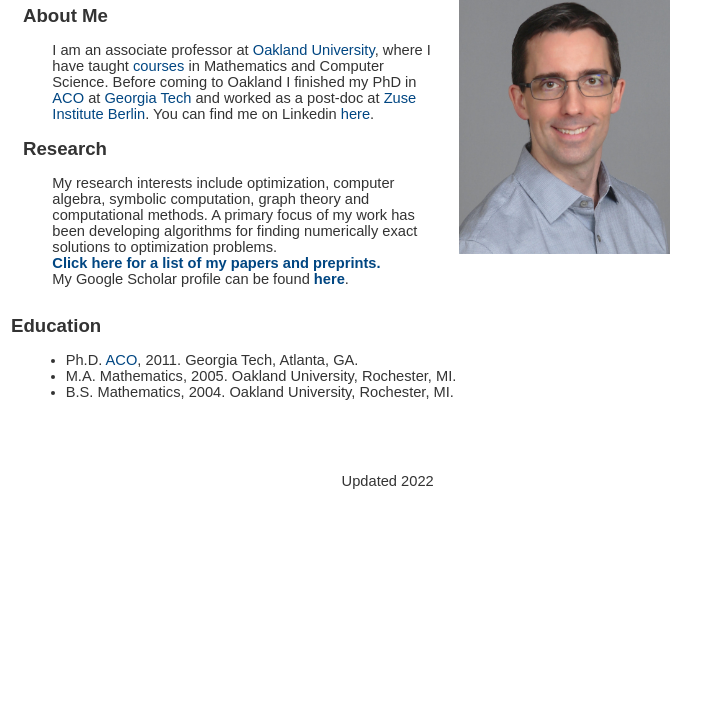
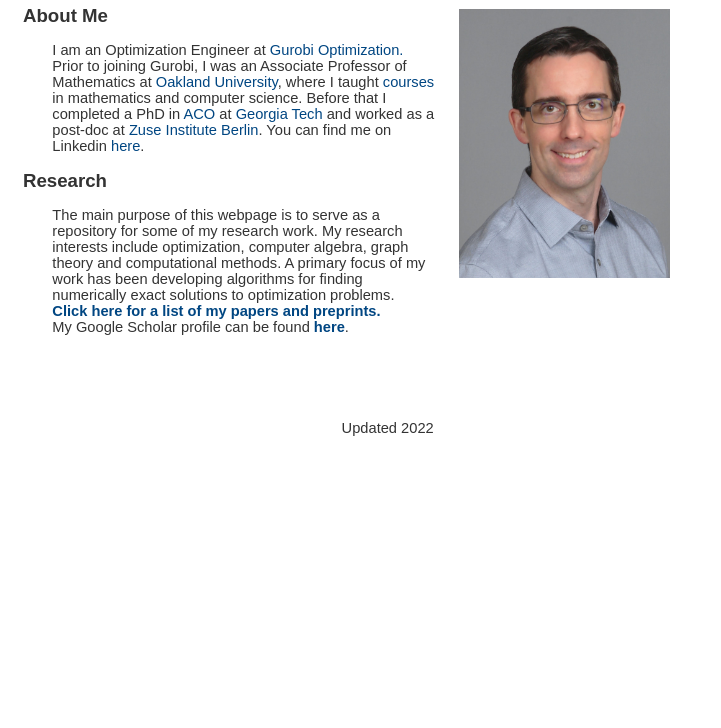
Before and after one commit to desteffy/desteffy.github.io, a plain HTML site: page index.html in a window 1280 px wide. Shown: the part 72-800 px from the top of the page, without its empty margins (0-721 px from the left). Drawn offline with Linux system fonts and the light colour scheme.

Commit message:
Updated affiliation

```diff
--- a/index.html
+++ b/index.html
@@ -44,12 +44,14 @@
 	      <td width=450px>
         <h1>Homepage of Dan Steffy</h1>
 	      <h2>About Me</h2>
-          <p>I am an associate professor at <a href="http://www.oakland.edu/math/">Oakland University</a>, where I have taught <a href="https://desteffy.github.io/teaching.html">courses</a> in Mathematics and Computer Science.
-		      Before coming to Oakland I finished my PhD in <a href="http://www.aco.gatech.edu">ACO</a> at <a href="http://www.gatech.edu">Georgia Tech</a>
+          <p>I am an Optimization Engineer at <a href="http://www.gurobi.com">Gurobi Optimization.</a>
+          Prior to joining Gurobi, I was an Associate Professor of Mathematics at <a href="http://www.oakland.edu/math/">Oakland University</a>, where I taught <a href="https://desteffy.github.io/teaching.html">courses</a> in mathematics and computer science.
+		      Before that I completed a PhD in <a href="http://www.aco.gatech.edu">ACO</a> at <a href="http://www.gatech.edu">Georgia Tech</a>
           and worked as a post-doc at <a href="http://www.zib.de">Zuse Institute Berlin</a>.
           You can find me on Linkedin <a href="https://www.linkedin.com/in/dan-steffy-9a846879/">here</a>.</p>
         <h2>Research</h2>
-          <p>My research interests include optimization, computer algebra, symbolic computation, graph theory and computational methods.
+          <p>The main purpose of this webpage is to serve as a repository for some of my research work.
+            My research interests include optimization, computer algebra, graph theory and computational methods.
           A primary focus of my work has been developing algorithms for finding numerically exact solutions to optimization problems.<br>
           <span style="font-weight: bold;"><a href="https://desteffy.github.io/research.html"> Click here for a list of my papers and preprints.</a></span><br>
           My Google Scholar profile can be found <span style="font-weight: bold;"><a href ="https://scholar.google.com/citations?user=iuwAd0IAAAAJ">here</a></span>.</p>
@@ -59,12 +61,6 @@
 	      </td>
 	    </tr>
       </table>
-      <h2>Education</h2>
-        <ul>
-	        <li>Ph.D. <a href="http://www.aco.gatech.edu">ACO</a>, 2011. Georgia Tech, Atlanta, GA.</li>
-	        <li>M.A. Mathematics, 2005. Oakland University, Rochester, MI.</li>
-	        <li>B.S. Mathematics, 2004. Oakland University, Rochester, MI. </li>
-        </ul>
       <div id="footer">
   	    <center><p>Updated 2022</p></center>
       </div>
```
